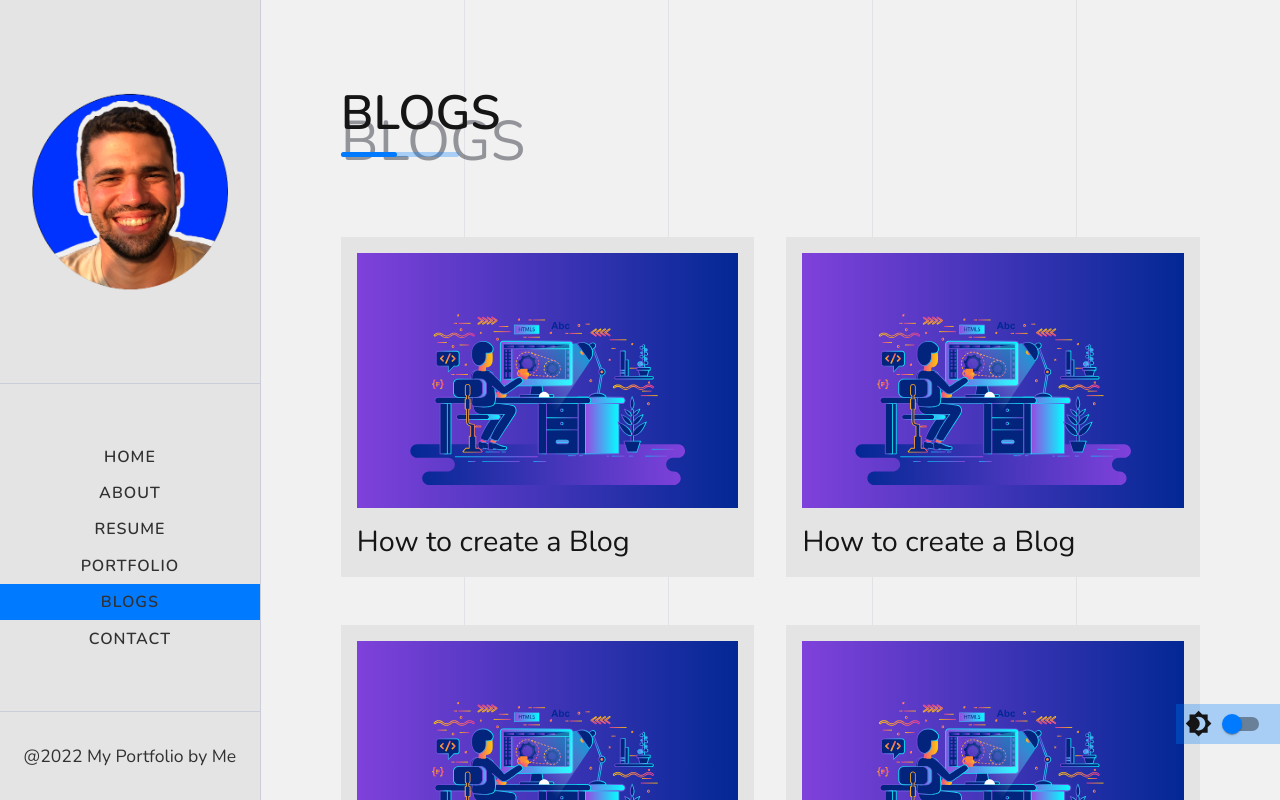
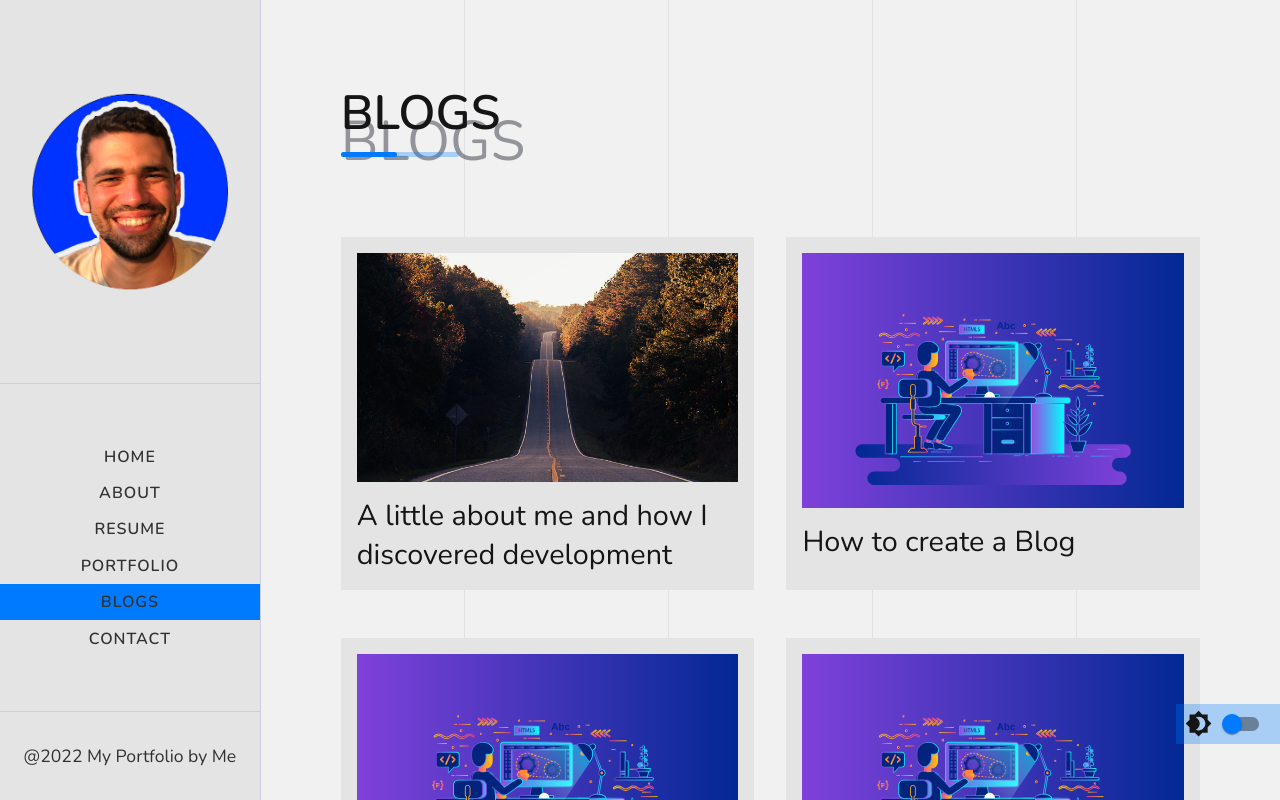
Before and after one commit to mjossany/portfolio, a React (Create React App) app: page /blogs in a window 1280 px wide. Shown: the top 800 px of the page. Built offline with nearby package versions, Linux system fonts and the light colour scheme.

Commit message:
Insert real information about me on the BlogsPage

```diff
--- a/src/components/BlogsPageComponent/Styled.js
+++ b/src/components/BlogsPageComponent/Styled.js
@@ -29,7 +29,6 @@ export const Image = styled.img`
   object-fit: cover;
   transition: all .4s ease-in-out;
   &:hover {
-    cursor: pointer;
     transform: rotate(2deg) scale(1.1);
   }
 `;
--- a/src/data/blogs.jsx
+++ b/src/data/blogs.jsx
@@ -1,4 +1,4 @@
-import blog1 from '../images/blogs/blog1.svg';
+import blog1 from '../images/blogs/blog1.jpeg';
 import blog2 from '../images/blogs/blog2.svg';
 import blog3 from '../images/blogs/blog3.svg';
 import blog4 from '../images/blogs/blog4.svg';
@@ -6,11 +6,11 @@ import blog4 from '../images/blogs/blog4.svg';
 const blogs = [
   {
     id: 1,
-    title: 'How to create a Blog',
-    date: '01',
-    month: 'March',
+    title: 'A little about me and how I discovered development',
+    date: '15',
+    month: 'October',
     image: blog1,
-    link: 'https://www.google.com/',
+    link: 'https://medium.com/@jossanymoura/a-little-about-me-and-how-i-discovered-development-167e5bcbc713',
   },
   {
     id: 2,
```
Also changed, not shown: src/images/blogs/blog1.jpeg (added).
